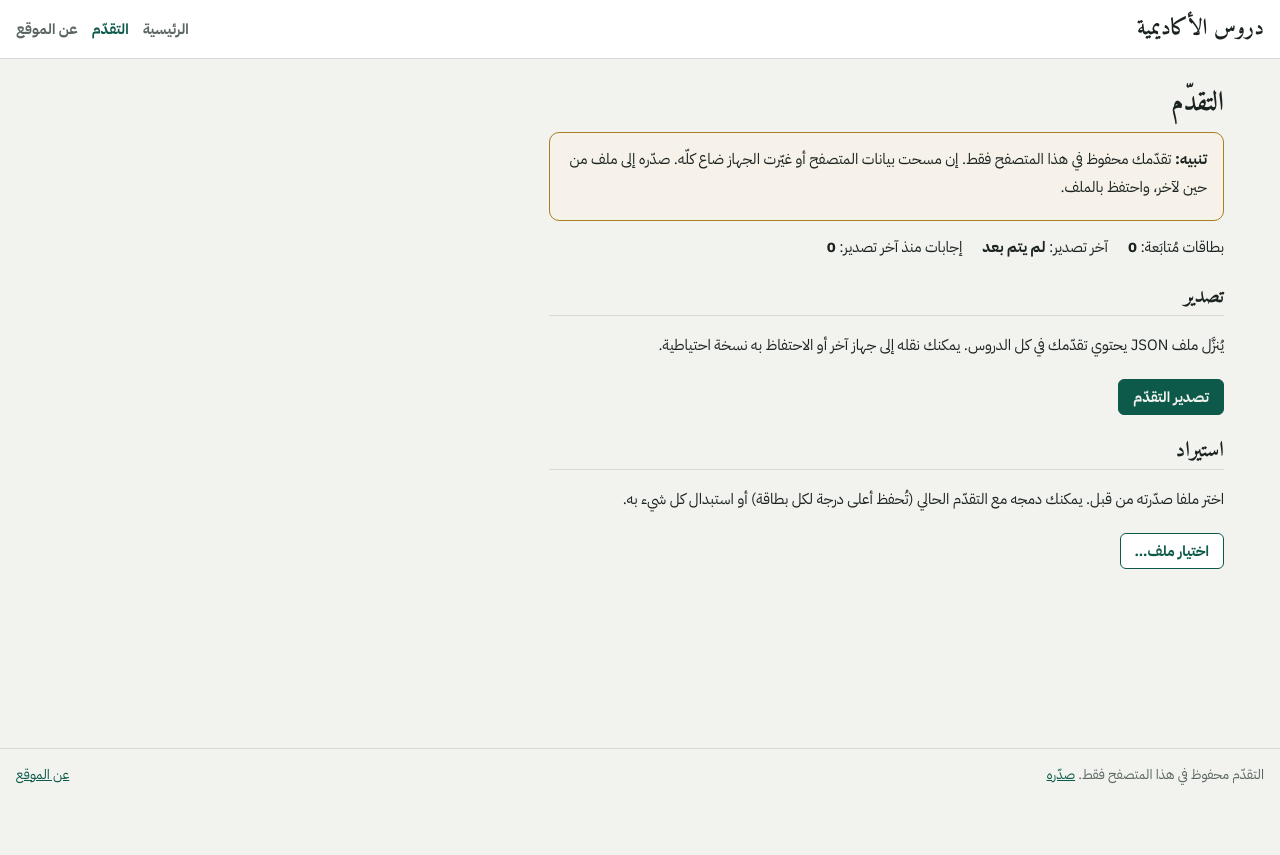
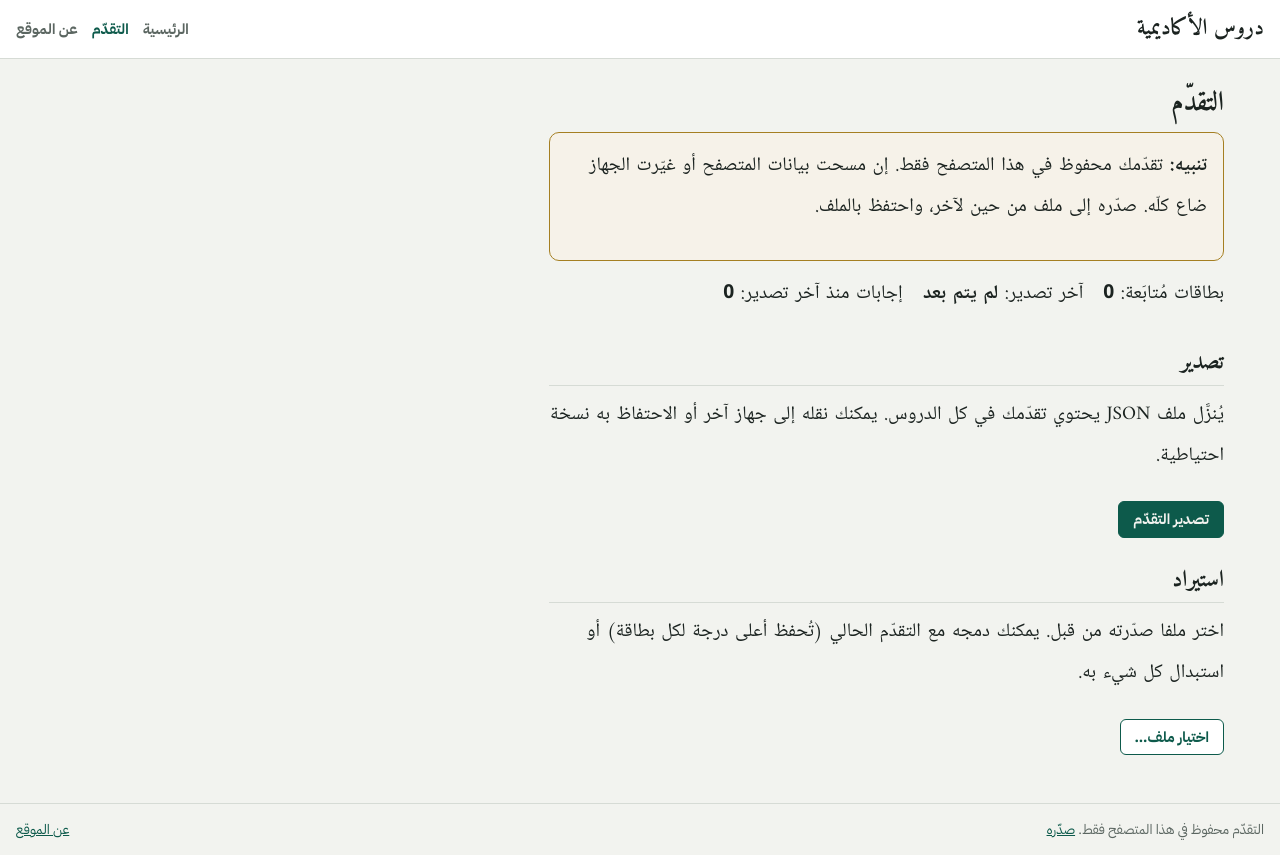
Before and after one commit to talab3ilm/ar_coursesApp, a React (Vite) app: page /progress in a window 1280 px wide. Before the commit the page ends 800 px from the top, so only its background shows below. Built offline with nearby package versions, Linux system fonts and the light colour scheme; no server answers.

Commit message:
front : texte de lecture en Noto Naskh Arabic, plus grand et plus aéré

```diff
--- a/index.html
+++ b/index.html
@@ -8,7 +8,7 @@
     <link rel="preconnect" href="https://fonts.googleapis.com" />
     <link rel="preconnect" href="https://fonts.gstatic.com" crossorigin />
     <link
-      href="https://fonts.googleapis.com/css2?family=Amiri:ital,wght@0,400;0,700;1,400&family=IBM+Plex+Sans+Arabic:wght@400;500;700&display=swap"
+      href="https://fonts.googleapis.com/css2?family=Amiri:ital,wght@0,400;0,700;1,400&family=IBM+Plex+Sans+Arabic:wght@400;500;700&family=Noto+Naskh+Arabic:wght@400;500;700&display=swap"
       rel="stylesheet"
     />
     <title>دروس الأكاديمية</title>
--- a/src/index.css
+++ b/src/index.css
@@ -21,6 +21,7 @@
   --ko: #a8322b;
   --f-display: 'Amiri', 'Traditional Arabic', serif;
   --f-body: 'IBM Plex Sans Arabic', 'Segoe UI', 'Tahoma', sans-serif;
+  --f-read: 'Noto Naskh Arabic', 'Amiri', 'Traditional Arabic', serif; /* longs textes : résumé, cartes */
   color-scheme: light dark;
 }
 @media (prefers-color-scheme: dark) {
@@ -147,10 +148,14 @@ button:focus-visible, input:focus-visible { outline: 2px solid var(--accent); ou
 }
 .prose { max-width: 75ch; }
 .prose h1 { font-size: 1.7rem; margin-top: 8px; }
-.prose h2 { font-size: 1.35rem; margin-top: 22px; border-bottom: 1px solid var(--line); padding-bottom: 4px; }
+.prose h2 { font-size: 1.45rem; margin-top: 28px; border-bottom: 1px solid var(--line); padding-bottom: 6px; }
 .prose h3 { margin-top: 16px; }
-.prose p, .prose li { line-height: 1.9; }
-.prose blockquote { font-family: var(--f-display); font-size: 1.15rem; border-inline-start: 3px solid var(--gold); margin: 12px 0; padding: 4px 14px; }
+/* Texte de lecture : police naskh, corps plus grand, interlignage ample, mots espacés (jamais les lettres) */
+.prose p, .prose li, .prose td, .prose th { font-family: var(--f-read); font-size: 1.2rem; line-height: 2.15; word-spacing: 0.12em; }
+.prose p { margin: 0 0 1.1em; }
+.prose li { margin-bottom: 0.3em; }
+.prose blockquote { font-family: var(--f-display); font-size: 1.25rem; line-height: 2; border-inline-start: 3px solid var(--gold); margin: 14px 0; padding: 4px 14px; }
+.prose blockquote p { font-family: var(--f-display); }
 .prose table { border-collapse: collapse; }
 .prose td, .prose th { border: 1px solid var(--line); padding: 4px 10px; }
 
@@ -170,13 +175,13 @@ button:focus-visible, input:focus-visible { outline: 2px solid var(--accent); ou
   border: 1px solid var(--line); border-radius: 10px; padding: 18px 20px; margin: 12px 0;
   background: color-mix(in srgb, var(--accent) 4%, var(--surface));
 }
-.flashcard .question { font-size: 1.15rem; font-weight: 600; margin: 6px 0 14px; }
-.flashcard .answer { font-family: var(--f-display); font-size: 1.2rem; line-height: 1.9; border-top: 1px dashed var(--line); padding-top: 10px; margin: 0; }
+.flashcard .question { font-family: var(--f-read); font-size: 1.3rem; line-height: 2; font-weight: 700; margin: 6px 0 14px; word-spacing: 0.1em; }
+.flashcard .answer { font-family: var(--f-read); font-size: 1.25rem; line-height: 2.1; word-spacing: 0.1em; border-top: 1px dashed var(--line); padding-top: 10px; margin: 0; }
 .flashcard .tags { margin: 12px 0 0; }
 .options { list-style: none; padding: 0; margin: 0; display: flex; flex-direction: column; gap: 8px; }
 .option {
   width: 100%; text-align: start; border: 1px solid var(--line); background: var(--surface);
-  border-radius: 8px; padding: 8px 12px; line-height: 1.7;
+  border-radius: 8px; padding: 8px 12px; line-height: 2; font-family: var(--f-read); font-size: 1.1rem; word-spacing: 0.1em;
 }
 .option:hover:not(:disabled) { border-color: var(--accent); }
 .option.correct { border-color: var(--ok); background: color-mix(in srgb, var(--ok) 12%, var(--surface)); }
@@ -223,7 +228,7 @@ button:focus-visible, input:focus-visible { outline: 2px solid var(--accent); ou
 .node.hit { background: var(--hit); color: var(--ink); opacity: 1; }
 .items { list-style: none; padding: 0; margin: 0; }
 .items li { border-top: 1px solid var(--line); padding: 8px 0; display: flex; flex-direction: column; gap: 3px; }
-.items p { margin: 0; }
+.items p { margin: 0; font-family: var(--f-read); font-size: 1.1rem; line-height: 2; word-spacing: 0.1em; }
 .items .h { display: flex; gap: 6px; align-items: center; }
 .tag { font-size: 0.72rem; font-weight: 700; padding: 0 7px; border-radius: 4px; border: 1px solid currentColor; }
 .src { font-size: 0.72rem; color: var(--muted); border: 1px dashed var(--line); border-radius: 4px; padding: 0 6px; }
@@ -234,7 +239,7 @@ button:focus-visible, input:focus-visible { outline: 2px solid var(--accent); ou
   margin-top: 14px; border: 1px solid var(--line); border-radius: 8px; padding: 10px 12px;
   background: color-mix(in srgb, var(--accent) 5%, var(--surface));
 }
-.qcard p { margin: 0; }
+.qcard p { margin: 0; font-family: var(--f-read); font-size: 1.1rem; line-height: 2; word-spacing: 0.1em; }
 .qq { font-weight: 600; }
 .qa { margin-top: 6px !important; }
 .reveal { padding: 1px 10px; font-size: 0.8rem; margin-top: 6px; }
@@ -268,7 +273,7 @@ button:focus-visible, input:focus-visible { outline: 2px solid var(--accent); ou
 .progress-page .btn { margin-top: 4px; }
 
 /* Citations : Coran {{…}} affiché ﴿…﴾, hadith {…} affiché «…», police d'apparat comme les vers */
-.quran, .hadith { font-family: var(--f-display); font-style: normal; font-size: 1.12em; line-height: 1.9; }
+.quran, .hadith { font-family: var(--f-display); font-style: normal; font-size: 1.1em; line-height: inherit; }
 .hadith { font-size: 1.08em; }
 
 /* Tableau de bord /admin */
```
Also changed, not shown: 1 other file (tests, documents, lock files or other folders).
